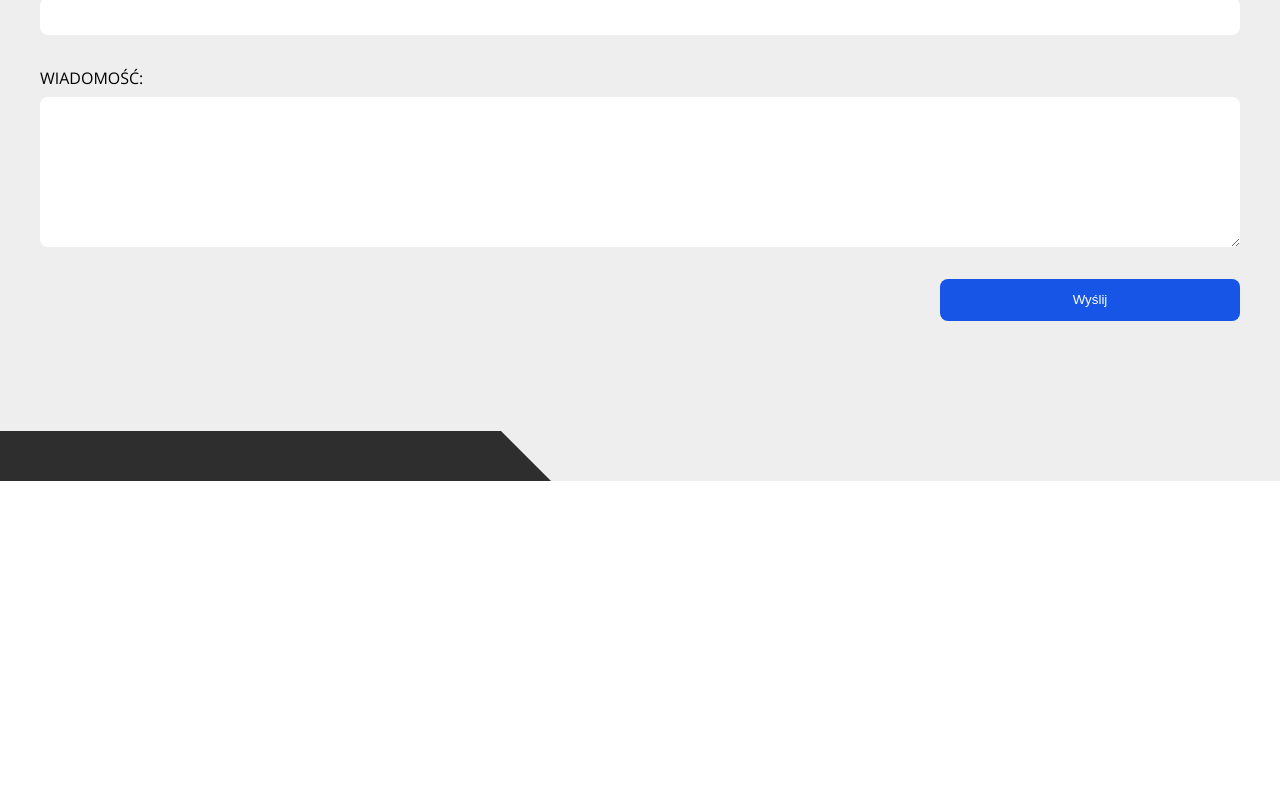
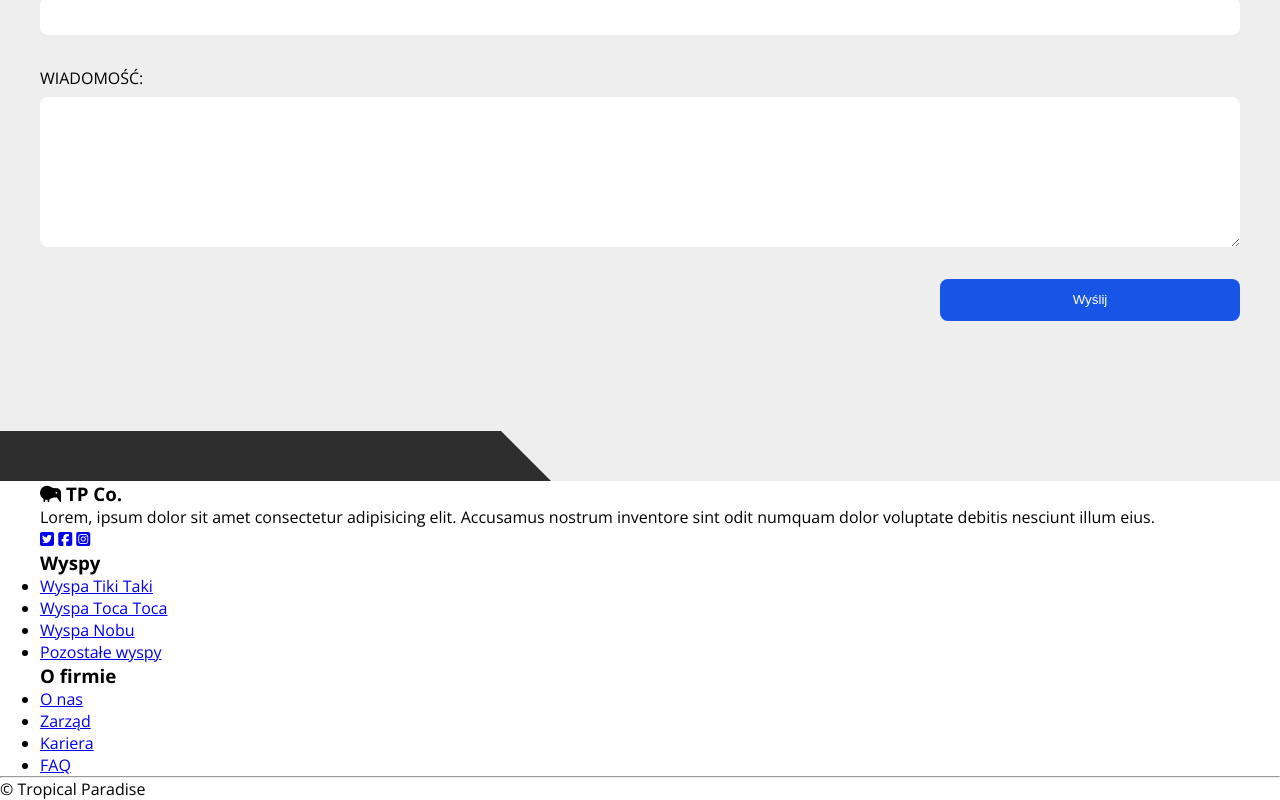
Before and after one commit to sldata/Tropical-Paradise-Website, a website: page index.html in a window 1280 px wide. Shown: the part 6556-7356 px from the top of the page. Before the commit the page ends 7037 px from the top, so only its background shows below. Drawn offline with nearby package versions, Linux system fonts and the light colour scheme.

Commit message:
added footer in HTML

```diff
--- a/index.html
+++ b/index.html
@@ -214,32 +214,61 @@
             </div>
         </div>
     </section>
-
     <section class="contact section white-section section-padding" id="contact">
         <div class="white-block white-block-left"></div>
         <div class="white-block white-block-right"></div>
-
         <h2 class="section-heading">Kontakt</h2>
         <div class="wrapper">
             <form class="contact__form">
-
                 <div class="contact__form-top">
                     <label for="name" class="contact__form-label">Imię i nazwisko</label>
                     <input type="text" class="contact__form-input" id="name">
-
                     <label for="email" class="contact__form-label">Adres e-mail</label>
                     <input type="text" class="contact__form-input" id="email">
                 </div>
-
                 <label for="msg" class="contact__form-label">Wiadomość:</label>
                 <textarea id="msg" class="contact__form-textarea"></textarea>
             <button type="submit" class="contact__form-btn btn-special-animation">Wyślij</button>
-
-            </form>
+          </form>
         </div>
     </section>
 </main>
-
+    <footer class="footer">
+    <div class="wrapper">
+        <div class="foter__boxes">
+            <div class="footer__box">
+                <h3 class="footer__box-title"><i class="fas fa-kiwi-bird"></i> TP Co.</h3>
+                <p>Lorem, ipsum dolor sit amet consectetur adipisicing elit. Accusamus nostrum inventore sint odit
+                    numquam dolor voluptate debitis nesciunt illum eius.</p>
+                <div class="footer__box-social">
+                    <a href="#" class="footer__box-link"><i class="fab fa-twitter-square"></i></a>
+                    <a href="#" class="footer__box-link"><i class="fab fa-facebook-square"></i></a>
+                    <a href="#" class="footer__box-link"><i class="fab fa-instagram-square"></i></a>
+                </div>
+            </div>
+            <div class="footer__box footer__box-desktop">
+                <h3 class="footer__box-title">Wyspy</h3>
+                <ul class="footer__box-list">
+                    <li class="footer__box-list-item"><a href="#">Wyspa Tiki Taki</a></li>
+                    <li class="footer__box-list-item"><a href="#">Wyspa Toca Toca</a></li>
+                    <li class="footer__box-list-item"><a href="#">Wyspa Nobu</a></li>
+                    <li class="footer__box-list-item"><a href="#">Pozostałe wyspy</a></li>
+                </ul>
+            </div>
+            <div class="footer__box footer__box-desktop">
+                <h3 class="footer__box-title">O firmie</h3>
+                <ul class="footer__box-list">
+                    <li class="footer__box-list-item"><a href="#">O nas</a></li>
+                    <li class="footer__box-list-item"><a href="#">Zarząd</a></li>
+                    <li class="footer__box-list-item"><a href="#">Kariera</a></li>
+                    <li class="footer__box-list-item"><a href="#">FAQ</a></li>
+                </ul>
+            </div>
+        </div>
+    </div>
+    <hr>
+    <p class="footer_bottom-text"> &copy; <span class="footer__year"></span> Tropical Paradise </p>
+</footer>
 
     <script type="text/javascript" src="//code.jquery.com/jquery-1.11.0.min.js"></script>
 <script type="text/javascript" src="//code.jquery.com/jquery-migrate-1.2.1.min.js"></script>
```
Also changed, not shown: 2 other files.
